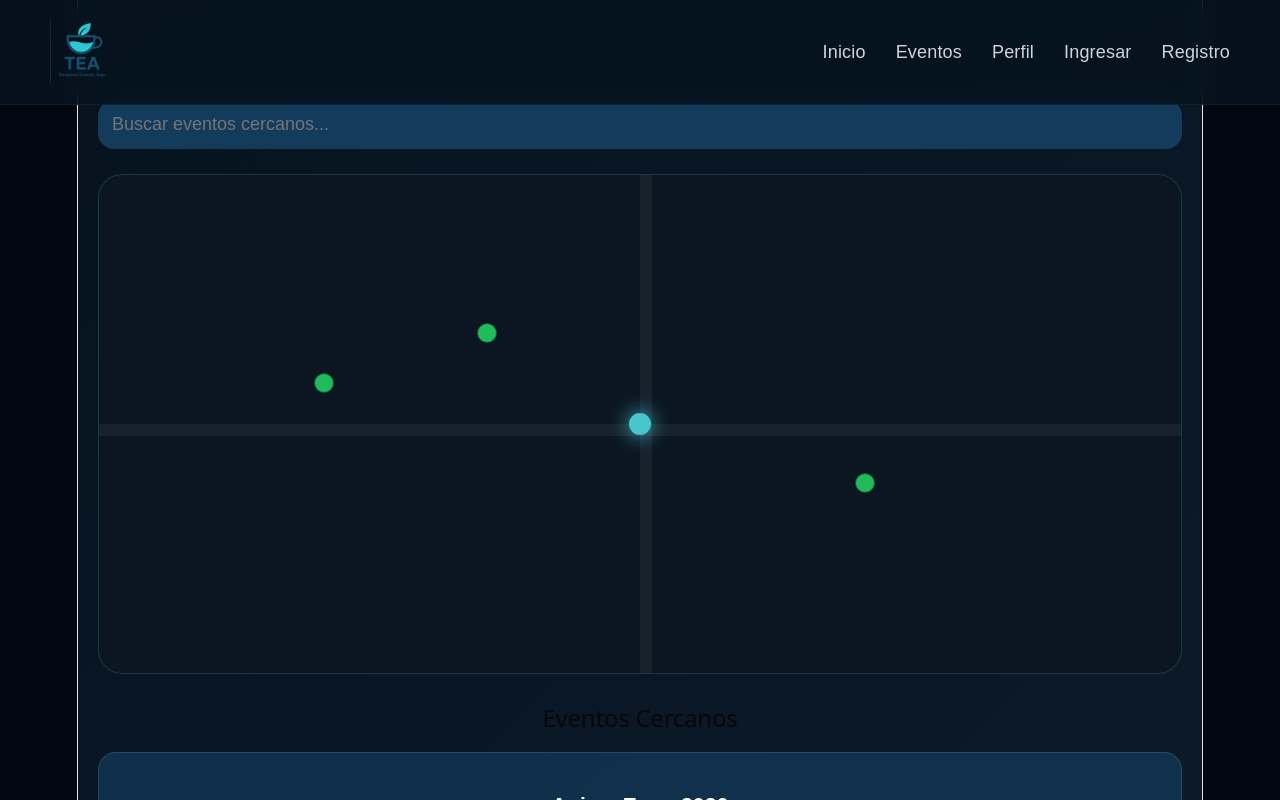
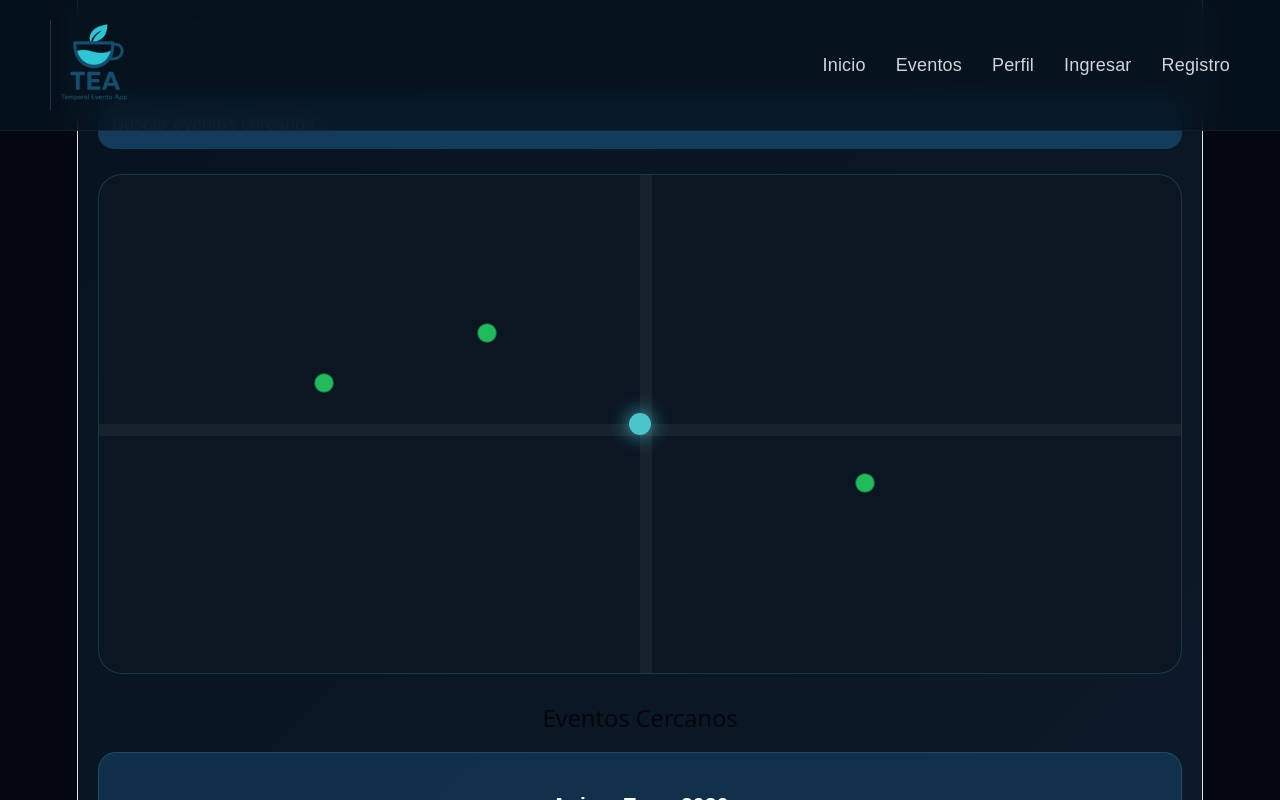
Before and after one commit to kukititi/temporal-event-app, a React app in the folder frontend/: page / in a window 1280 px wide. Shown: the top 800 px of the page. Built offline with nearby package versions, Linux system fonts and the light colour scheme; the HTML template or start-up script is replaced by a standard one.

Commit message:
Mejora leve NavBar

```diff
--- a/frontend/src/styles/navbar.css
+++ b/frontend/src/styles/navbar.css
@@ -87,13 +87,15 @@
 
   align-items: center;
 
+  justify-content: center;
+
   gap: 10px;
 }
 
 .navbar-logo-image {
-  width: 64px;
+  width: 90px;
 
-  height: 64px;
+  height: 90px;
 
   object-fit: contain;
 
```
